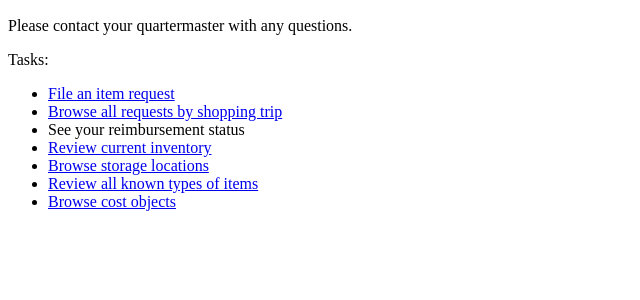
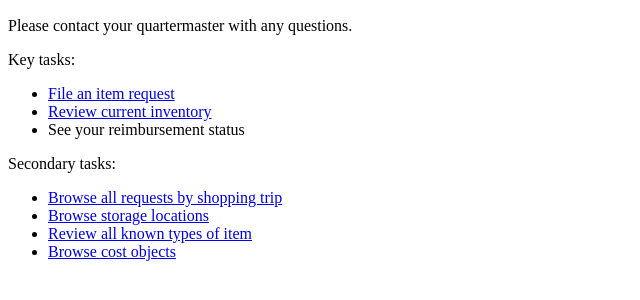
Before and after one commit to celskeggs/qazoo-qm, a Python web app: template web_scripts/templates/index.html in a window 1280 px wide. Shown: the part 84-384 px from the top of the page, without its empty margins (0-640 px from the left). Run offline with Jinja, Linux system fonts and the light colour scheme; the template is opened without the code that fills it, so the values that code supplies are empty.

Commit message:
Reformat main index page

```diff
--- a/web_scripts/templates/index.html
+++ b/web_scripts/templates/index.html
@@ -10,15 +10,20 @@
     <p>You are: {{ user }}.{% if write_access %} You have full QM access.{% endif %}</p>
     <p>Please contact your quartermaster with any questions.</p>
 
-    <p>Tasks:</p>
+    <p>Key tasks:</p>
 
     <ul>
         <li><a href="?mode=request_entry">File an item request</a></li>
+        <li><a href="?mode=inventory">Review current inventory</a></li>
+        <li>See your reimbursement status</li>
+    </ul>
+
+    <p>Secondary tasks:</p>
+
+    <ul>
         <li><a href="?mode=trips">Browse all requests by shopping trip</a></li>
-        <li>See your reimbursement status</li>
-        <li><a href="?mode=inventory">Review current inventory</a></li>
         <li><a href="?mode=locations">Browse storage locations</a></li>
-        <li><a href="?mode=item_types">Review all known types of items</a></li>
+        <li><a href="?mode=item_types">Review all known types of item</a></li>
         <li><a href="?mode=cost">Browse cost objects</a></li>
     </ul>
 </body>
```
